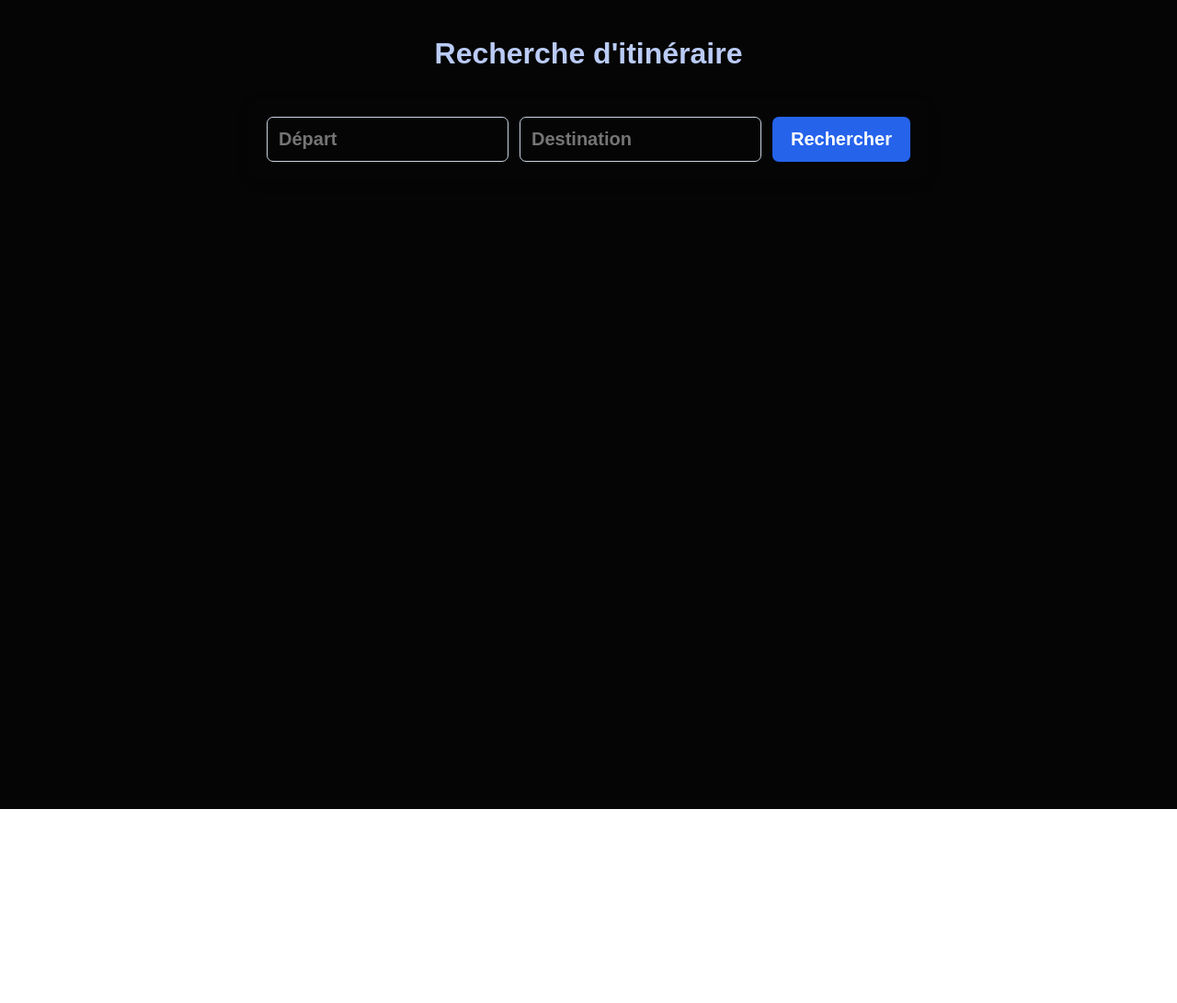
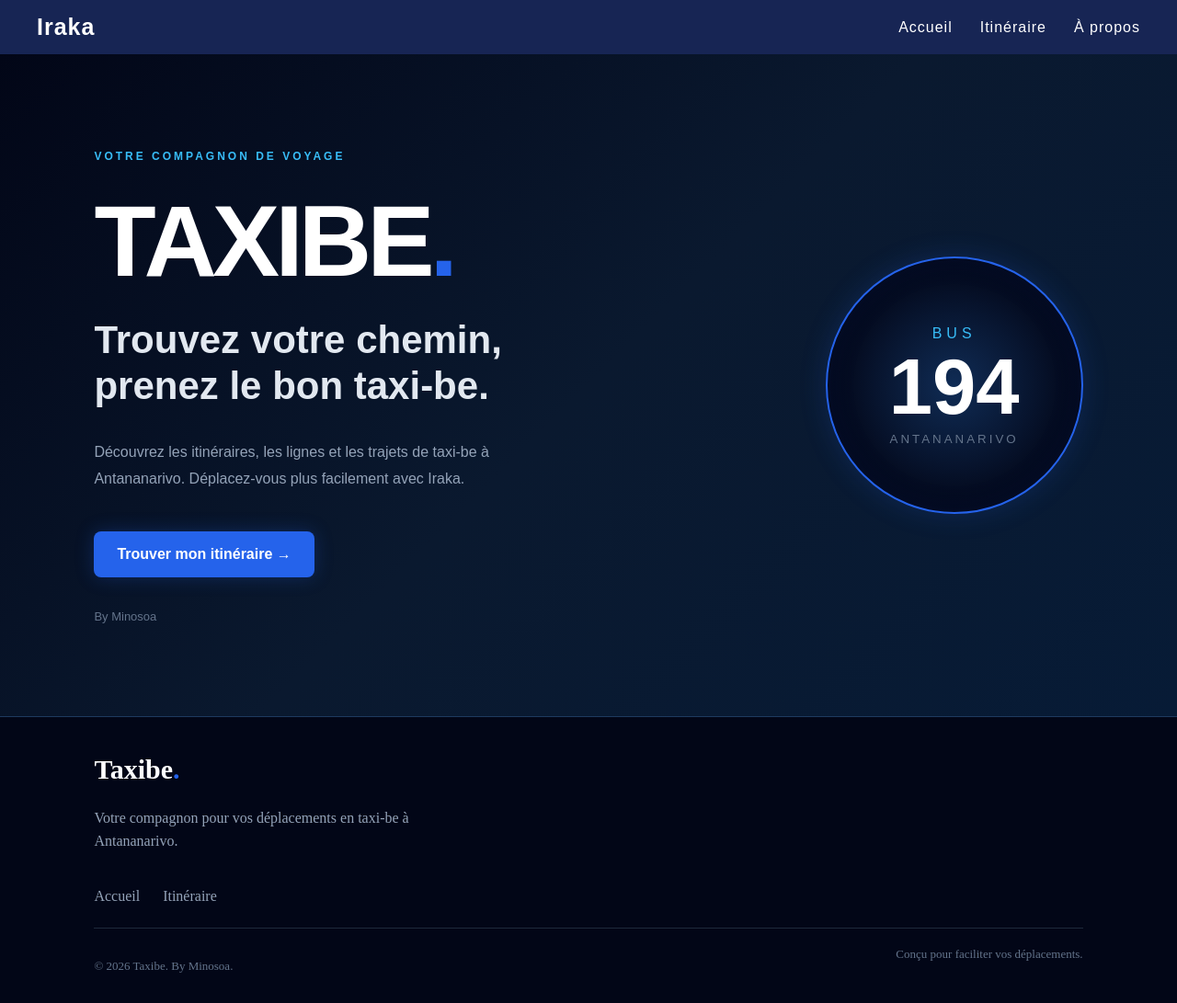
Before and after one commit to aburkhabir/Taxibe-app, a React (Vite) app: page / in a window 1280 px wide. Shown: the whole page at 92% size. Before the commit the page ends 880 px from the top, so only its background shows below. Built offline with nearby package versions, Linux system fonts and the light colour scheme.

Commit message:
feat(ui): add Accueil and Footer, update styles

```diff
--- a/package.json
+++ b/package.json
@@ -11,7 +11,8 @@
   },
   "dependencies": {
     "react": "^19.3.1",
-    "react-dom": "^19.3.1"
+    "react-dom": "^19.3.1",
+    "react-router-dom": "^7.18.5"
   },
   "devDependencies": {
     "@babel/core": "^7.29.7",
--- a/src/App.jsx
+++ b/src/App.jsx
@@ -1,11 +1,22 @@
+import { BrowserRouter, Routes, Route } from "react-router-dom";
 
-import Itineraire from "./pages/itineraire.jsx";
+import Navbar from "./components/Navbar";
+import Accueil from "./pages/Accueil";
+import Itineraire from "./pages/Itineraire";
+import Footer from "./components/Footer";
 
 function App() {
     return (
-        <div>
-            <Itineraire />
-        </div>
+        <BrowserRouter>
+            <Navbar />
+
+            <Routes>
+                <Route path="/" element={<Accueil />} />
+                <Route path="/itineraire" element={<Itineraire />} />
+            </Routes>
+
+            <Footer />
+        </BrowserRouter>
     );
 }
 
--- /dev/null
+++ b/src/components/footer.jsx
@@ -0,0 +1,30 @@
+import { Link } from "react-router-dom";
+import "../styles/footer.css";
+
+function Footer() {
+    return (
+        <footer className="footer">
+            <div className="footer-content">
+                <h2>Taxibe<span>.</span></h2>
+
+                <p>
+                    Votre compagnon pour vos déplacements
+                    en taxi-be à Antananarivo.
+                </p>
+            </div>
+
+            <div className="footer-links">
+                <Link to="/">Accueil</Link>
+                <Link to="/itineraire">Itinéraire</Link>
+            </div>
+
+            <div className="footer-bottom">
+                <p>© 2026 Taxibe. By Minosoa.</p>
+                <span>
+                    Conçu pour faciliter vos déplacements.
+                </span>
+            </div>
+        </footer>
+    );
+}
+export default Footer;
--- /dev/null
+++ b/src/components/navbar.jsx
@@ -0,0 +1,27 @@
+
+import { Link } from "react-router-dom";
+import "../styles/navbar.css";
+
+function Navbar() {
+    return (
+        <nav className="navbar">
+            <h2 className="navbar-logo">Iraka</h2>
+
+            <ul className="navbar-links">
+                <li>
+                    <Link to="/">Accueil</Link>
+                </li>
+
+                <li>
+                    <Link to="/itineraire">Itinéraire</Link>
+                </li>
+
+                <li>
+                    <Link to="/about">À propos</Link>
+                </li>
+            </ul>
+        </nav>
+    );
+}
+
+export default Navbar;
--- /dev/null
+++ b/src/pages/accueil.jsx
@@ -0,0 +1,57 @@
+
+import { Link } from "react-router-dom";
+import "../styles/accueil.css";
+
+function Accueil() {
+    return (
+        <main className="accueil">
+
+            <section className="hero">
+
+                <div className="hero-content">
+
+                    <span className="hero-tag">
+                        VOTRE COMPAGNON DE VOYAGE
+                    </span>
+
+                    <h1>
+                        TAXIBE<span>.</span>
+                    </h1>
+
+                    <h2>
+                        Trouvez votre chemin,
+                        <br />
+                        prenez le bon taxi-be.
+                    </h2>
+
+                    <p>
+                        Découvrez les itinéraires, les lignes et les
+                        trajets de taxi-be à Antananarivo.
+                        Déplacez-vous plus facilement avec Iraka.
+                    </p>
+
+                    <Link to="/itineraire" className="hero-button">
+                        Trouver mon itinéraire →
+                    </Link>
+
+                    <div className="hero-credit">
+                        By Minosoa
+                    </div>
+
+                </div>
+
+                <div className="hero-decoration">
+                    <div className="circle">
+                        <span>BUS</span>
+                        <strong>194</strong>
+                        <small>ANTANANARIVO</small>
+                    </div>
+                </div>
+
+            </section>
+
+        </main>
+    );
+}
+
+export default Accueil;
--- /dev/null
+++ b/src/styles/accueil.css
@@ -0,0 +1,145 @@
+.accueil {
+    min-height: 90vh;
+    background: linear-gradient(135deg, #020617, #0a192f, #071b36);
+    color: #ffffff;
+    font-family: Arial, sans-serif;
+    display: flex;
+    align-items: center;
+    padding: 50px 8%;
+    overflow: hidden;
+}
+
+/* SECTION HERO */
+.hero {
+    width: 100%;
+    max-width: 1200px;
+    margin: auto;
+    display: flex;
+    align-items: center;
+    justify-content: space-between;
+    gap: 40px;
+}
+
+.hero-content {
+    max-width: 600px;
+}
+
+
+.hero-tag {
+    color: #38bdf8;
+    font-size: 12px;
+    font-weight: bold;
+    letter-spacing: 3px;
+}
+
+/* LOGO */
+.hero-content h1 {
+    font-size: clamp(65px, 10vw, 110px);
+    margin: 20px 0;
+    font-weight: 900;
+    letter-spacing: -5px;
+    color: #ffffff;
+}
+
+.hero-content h1 span {
+    color: #2563eb;
+}
+
+/* TITRE */
+.hero-content h2 {
+    font-size: clamp(28px, 4vw, 42px);
+    line-height: 1.2;
+    margin-bottom: 20px;
+    color: #e2e8f0;
+}
+
+/* DESCRIPTION */
+.hero-content p {
+    color: #94a3b8;
+    line-height: 1.8;
+    max-width: 480px;
+    margin-bottom: 30px;
+}
+
+/* BOUTON */
+.hero-button {
+    display: inline-block;
+    background: #2563eb;
+    color: white;
+    padding: 16px 25px;
+    border-radius: 8px;
+    font-weight: bold;
+    text-decoration: none;
+    transition: 0.3s;
+    box-shadow: 0 0 20px #2563eb40;
+}
+
+.hero-button:hover {
+    background: #1d4ed8;
+    box-shadow: 0 0 30px #2563eb80;
+    transform: translateY(-3px);
+}
+
+/* SIGNATURE */
+.hero-credit {
+    margin-top: 35px;
+    color: #64748b;
+    font-size: 13px;
+}
+
+/* CERCLE DECORATIF */
+.hero-decoration {
+    display: flex;
+    justify-content: center;
+    align-items: center;
+}
+
+.circle {
+    width: 280px;
+    height: 280px;
+    border: 2px solid #2563eb;
+    border-radius: 50%;
+    display: flex;
+    flex-direction: column;
+    justify-content: center;
+    align-items: center;
+    background: radial-gradient(circle, #102c55, #020617 70%);
+    box-shadow:
+            0 0 30px #2563eb30,
+            inset 0 0 30px #2563eb20;
+}
+
+.circle span {
+    color: #38bdf8;
+    letter-spacing: 5px;
+}
+
+.circle strong {
+    font-size: 85px;
+    color: #ffffff;
+}
+
+.circle small {
+    color: #64748b;
+    letter-spacing: 3px;
+}
+
+@media (max-width: 700px) {
+    .hero {
+        flex-direction: column;
+        align-items: flex-start;
+    }
+
+    .hero-decoration {
+        align-self: center;
+    }
+
+    .circle {
+        width: 200px;
+        height: 200px;
+    }
+
+    .circle strong {
+        font-size: 60px;
+    }
+}
--- /dev/null
+++ b/src/styles/footer.css
@@ -0,0 +1,64 @@
+.footer {
+    width: 100%;
+    padding: 40px 8% 20px;
+    background: #020617;
+    border-top: 1px solid #1e3a5f;
+    color: #cbd5e1;
+}
+
+.footer-content h2 {
+    font-size: 30px;
+    color: white;
+    margin-bottom: 10px;
+}
+
+.footer-content h2 span {
+    color: #2563eb;
+}
+
+.footer-content p {
+    color: #94a3b8;
+    max-width: 350px;
+    line-height: 1.6;
+}
+
+.footer-links {
+    display: flex;
+    gap: 25px;
+    margin: 25px 0;
+}
+
+.footer-links a {
+    color: #94a3b8;
+    text-decoration: none;
+    transition: 0.3s;
+}
+
+.footer-links a:hover {
+    color: #38bdf8;
+}
+
+.footer-bottom {
+    border-top: 1px solid #1e293b;
+    padding-top: 20px;
+    display: flex;
+    justify-content: space-between;
+    gap: 15px;
+    flex-wrap: wrap;
+}
+
+.footer-bottom p,
+.footer-bottom span {
+    color: #64748b;
+    font-size: 13px;
+}
+
+@media (max-width: 600px) {
+    .footer {
+        padding: 30px 20px 20px;
+    }
+
+    .footer-bottom {
+        flex-direction: column;
+    }
+}
--- a/src/styles/itineraire.css
+++ b/src/styles/itineraire.css
@@ -1,18 +1,21 @@
-*{
+
+* {
     padding: 0;
     margin: 0;
+    box-sizing: border-box;
 }
+
 .itineraire-page {
     min-height: 100vh;
     padding: 40px 20px;
-    background: #050505;
+    background: linear-gradient(135deg, #020617, #0a192f, #071b36);
     font-family: Arial, sans-serif;
 }
 
 /* Titre principal */
 .itineraire-title {
     text-align: center;
-    color: #bacbf6;
+    color: #ffffff;
     margin-bottom: 30px;
 }
 
@@ -22,29 +25,33 @@
     margin: auto;
     display: flex;
     gap: 12px;
-    background: none;
+    background: #0f172a;
     padding: 20px;
     border-radius: 12px;
-    box-shadow: 0 4px 15px #00000010;
+    border: 1px solid #1e3a5f;
+    box-shadow: 0 4px 20px #2563eb20;
 }
 
 .search-input {
     flex: 1;
     min-width: 0;
     padding: 12px;
-    border: 1px solid #cbd5e1;
+    border: 1px solid #334155;
     border-radius: 7px;
     outline: none;
-    background: none;
+    background: #020617;
     font-size: 20px;
-    font-weight: bolder;
-    --search-input-placeholder-color: gray;
+    font-weight: bold;
     color: white;
+}
+
+.search-input::placeholder {
+    color: #64748b;
 }
 
 .search-input:focus {
     border-color: #2563eb;
-
+    box-shadow: 0 0 10px #2563eb40;
 }
 
 .search-button {
@@ -56,16 +63,18 @@
     cursor: pointer;
     font-size: 20px;
     font-weight: bold;
+    transition: 0.3s;
 }
 
 .search-button:hover {
     background: #1d4ed8;
+    box-shadow: 0 0 15px #2563eb60;
 }
 
 /* Trajet */
 .route-title {
     text-align: center;
-    color: #6d89cf;
+    color: #38bdf8;
     margin: 30px 0;
 }
 
@@ -74,37 +83,44 @@
     max-width: 700px;
     margin: 20px auto;
     padding: 22px;
-    background: none;
+    background: #0f172a;
     border-radius: 12px;
-    border-left: 5px solid #a5beff;
-    box-shadow: 0 4px 15px #00000010;
+    border: 1px solid #1e3a5f;
+    border-left: 5px solid #2563eb;
+    box-shadow: 0 4px 20px #00000040;
 }
 
 .itineraire-card h3 {
-    color: #6d89cf;
+    color: #60a5fa;
 }
 
 /* Étapes */
 .itineraire-etape {
     margin-top: 15px;
     padding: 15px;
-    background: none;
+    background: #071326;
     border-radius: 8px;
-    border: 1px solid #e2e8f0;
+    border: 1px solid #1e3a5f;
 }
 
 .itineraire-etape h4 {
-    color: #334155;
+    color: #38bdf8;
 }
 
 .loading {
     text-align: center;
-    color: #2563eb;
+    color: #38bdf8;
 }
 
 .error {
     text-align: center;
-    color: #dc2626;
+    color: #f87171;
+}
+
+/* Textes */
+p {
+    color: #cbd5e1;
+    padding-block: 1vw;
 }
 
 /* Mobile */
@@ -112,8 +128,8 @@
     .search-form {
         flex-direction: column;
     }
+
+    .search-button {
+        width: 100%;
+    }
 }
-p{
-    color: white;
-    padding-block: 1vw;
-}
--- /dev/null
+++ b/src/styles/navbar.css
@@ -0,0 +1,35 @@
+.navbar {
+    display: flex;
+    justify-content: space-between;
+    align-items: center;
+
+    padding: 15px 40px;
+    background-color: #172554;
+    color: white;
+    font-family: Arial, sans-serif;
+    letter-spacing: 1px;
+}
+
+.navbar-logo {
+    font-size: 25px;
+    font-weight: bold;
+}
+
+.navbar-links {
+    display: flex;
+    align-items: center;
+    gap: 30px;
+
+    list-style: none;
+}
+
+.navbar-links a {
+    text-decoration: none;
+    color: white;
+    font-size: 16px;
+    transition: 0.3s;
+}
+
+.navbar-links a:hover {
+    color: #f59e0b;
+}
```
Also changed, not shown: 1 other file (tests, documents, lock files or other folders).
